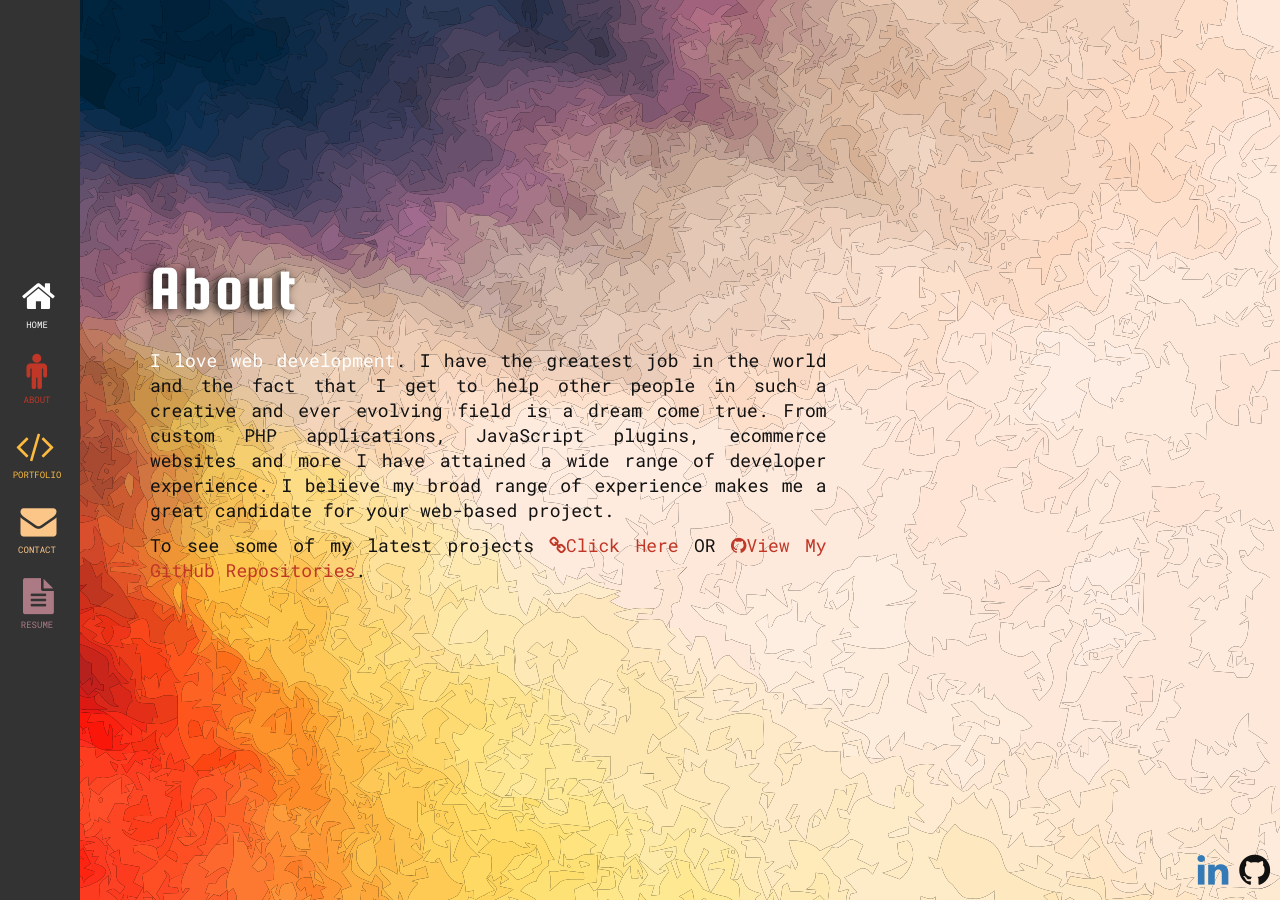
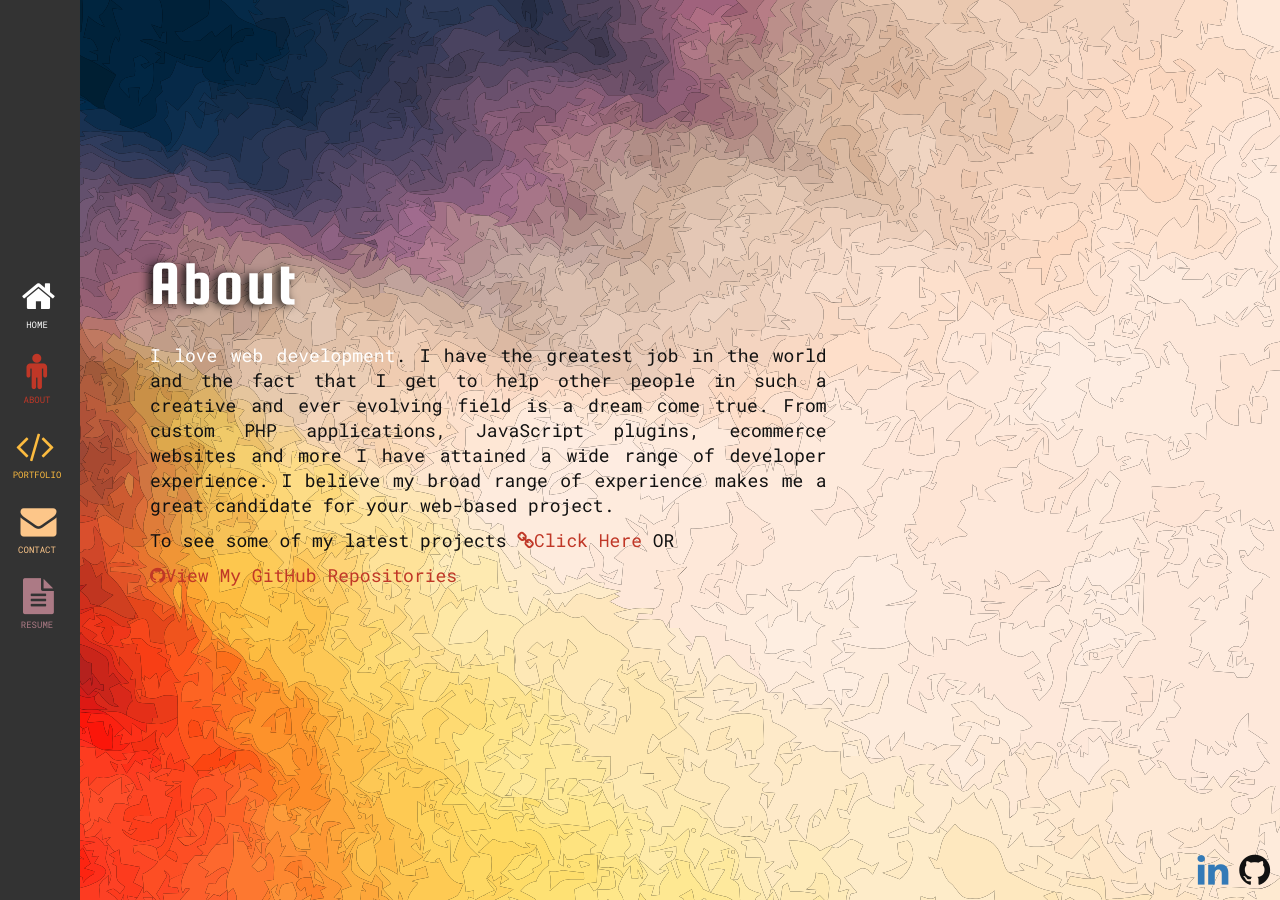
Before and after one commit to JWizerd/2017_personal_portfolio, a Jekyll site: the page built from about.html, in a window 1280 px wide. Built offline with Jekyll 4.4.1, drawn with Linux system fonts in a browser that asks for light colours.

Commit message:
updated about section with useful links

```diff
--- a/about.html
+++ b/about.html
@@ -11,7 +11,10 @@ layout: default
           <span class="white">I love web development</span>. I have the greatest job in the world and the fact that I get to help other people in such a creative and ever evolving field is a dream come true. From custom PHP applications, JavaScript plugins, ecommerce websites and more I have attained a wide range of developer experience. I believe my broad range of experience makes me a great candidate for your web-based project.
         </p>
         <p>
-          To see some of my latest projects <a href=""><i class="fa fa-link"></i>Click Here</a> OR <a class="github-link" href="#"><i class="fa fa-github"></i>View My GitHub Repositories</a>.
+          To see some of my latest projects <a href=""><i class="fa fa-link"></i>Click Here</a> OR
+        </p>
+        <p>
+          <a class="github-link" href="#"><i class="fa fa-github"></i>View My GitHub Repositories</a>
         </p>
       </div>
       <div class="block about-buttons my-animate zoomInUp">
```
